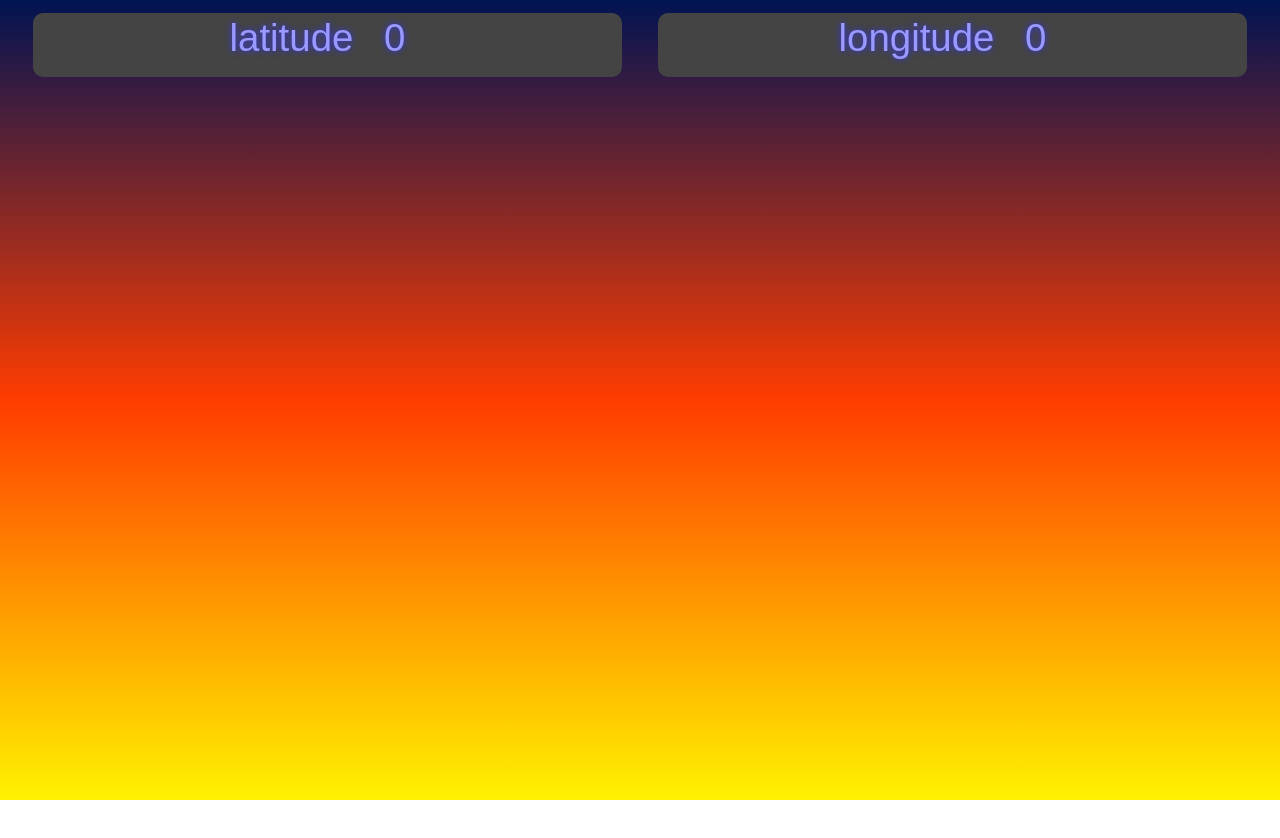
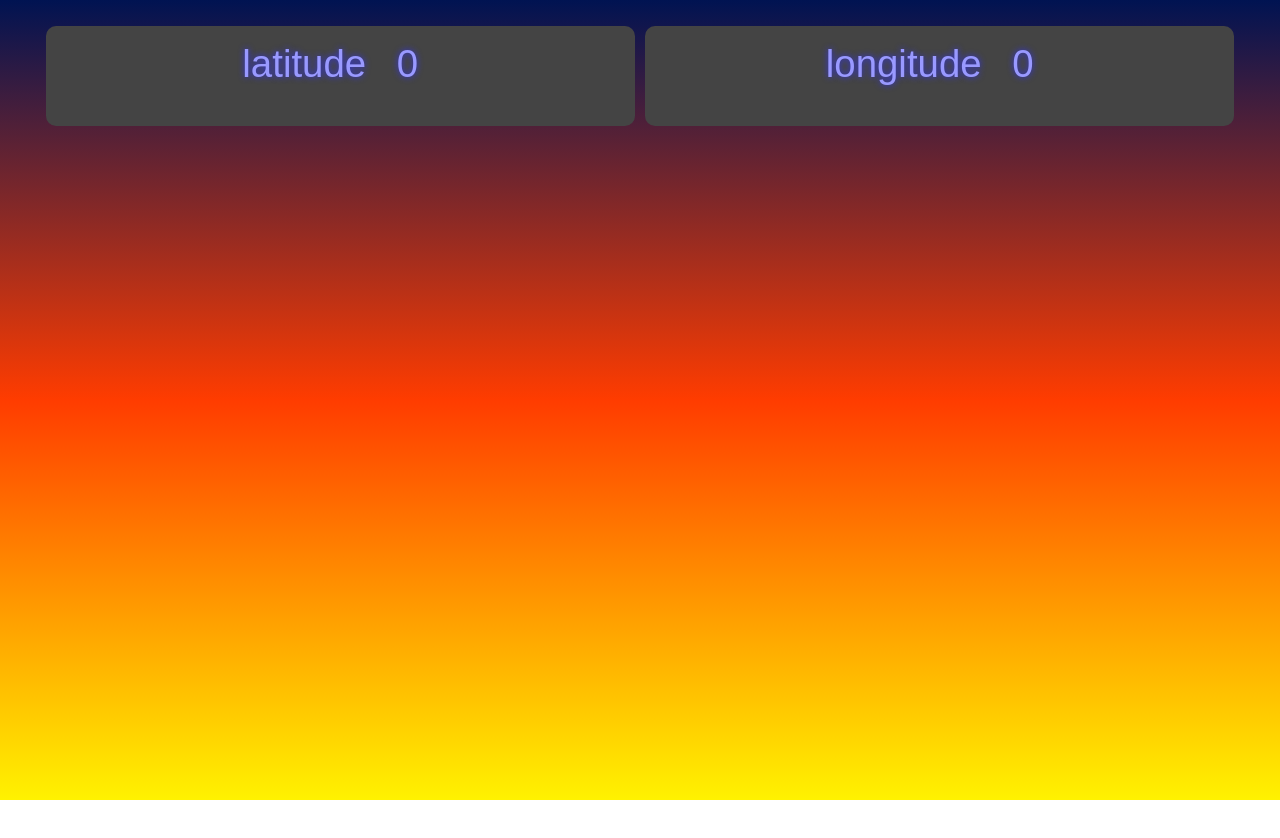
Before and after one commit to asecoder3/fullsack, a website: page public/index.html in a window 1280 px wide. Before the commit the page ends 800 px from the top, so only its background shows below. Drawn offline with nearby package versions, Linux system fonts and the light colour scheme.

Commit message:
Update master.css

```diff
--- a/public/master.css
+++ b/public/master.css
@@ -20,7 +20,7 @@ body {
   color: #99f;
   text-shadow: 0px 0px 6px #33e;
   text-align: center;
-  height: 10%;
+  height: 40%;
   width: 100vw;
 }
 .titudes p {
@@ -28,17 +28,18 @@ body {
   display: inline-block;
   margin: 0px;
   margin-right: 20px;
-  line-height: 50px;
+  line-height: 200%;
 }
 .titudes div {
   display: inline-block;
   background-color: #444;
   width: 46%;
-  height: 80%;
+  height: 70%;
+  max-height: 100px;
   text-align: center;
   border-radius: 10px;
   transition: 0.2s;
-  margin: 1%;
+  margin: 2% 0px;
 }
 
 .titudes div:hover {
```
